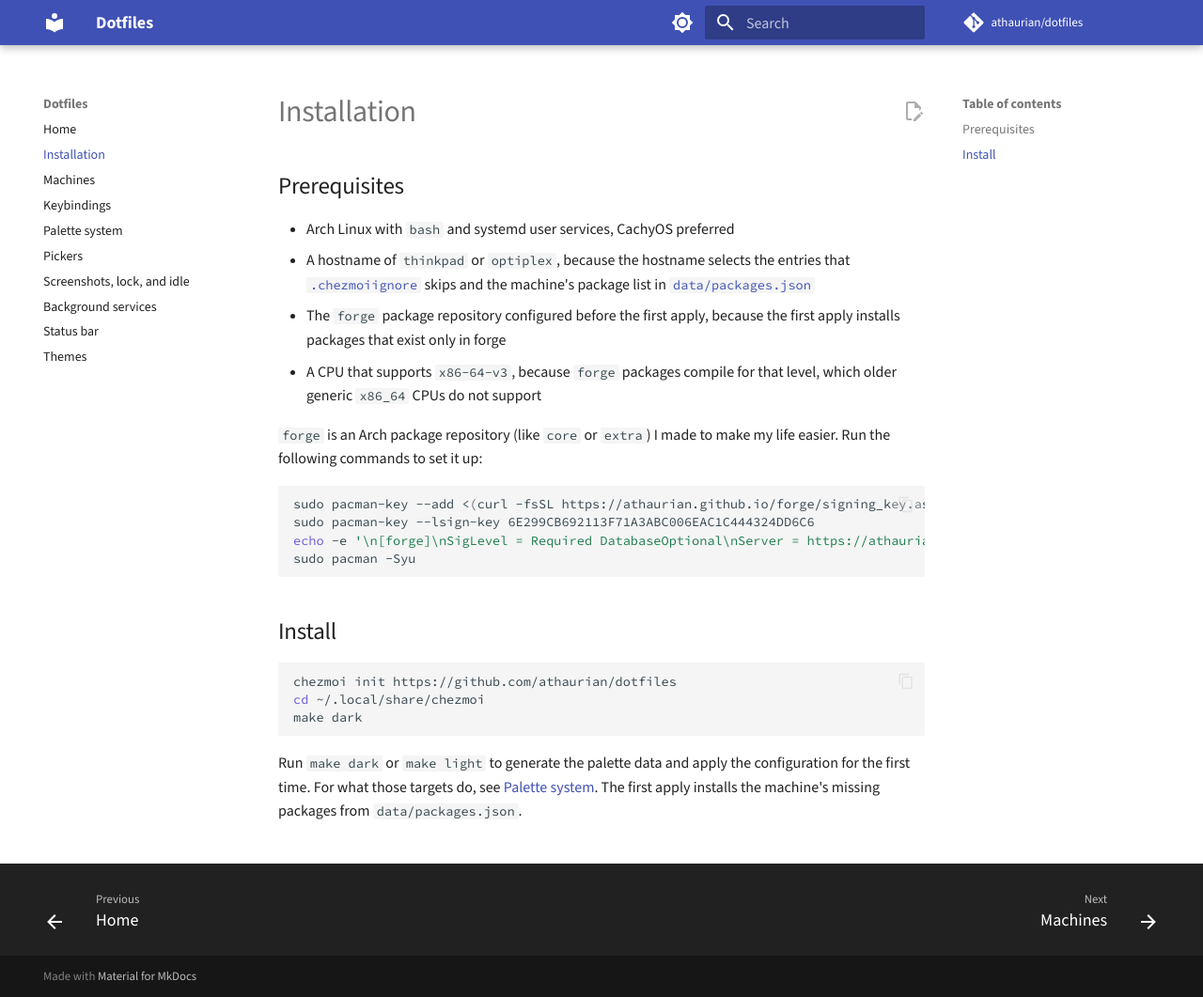
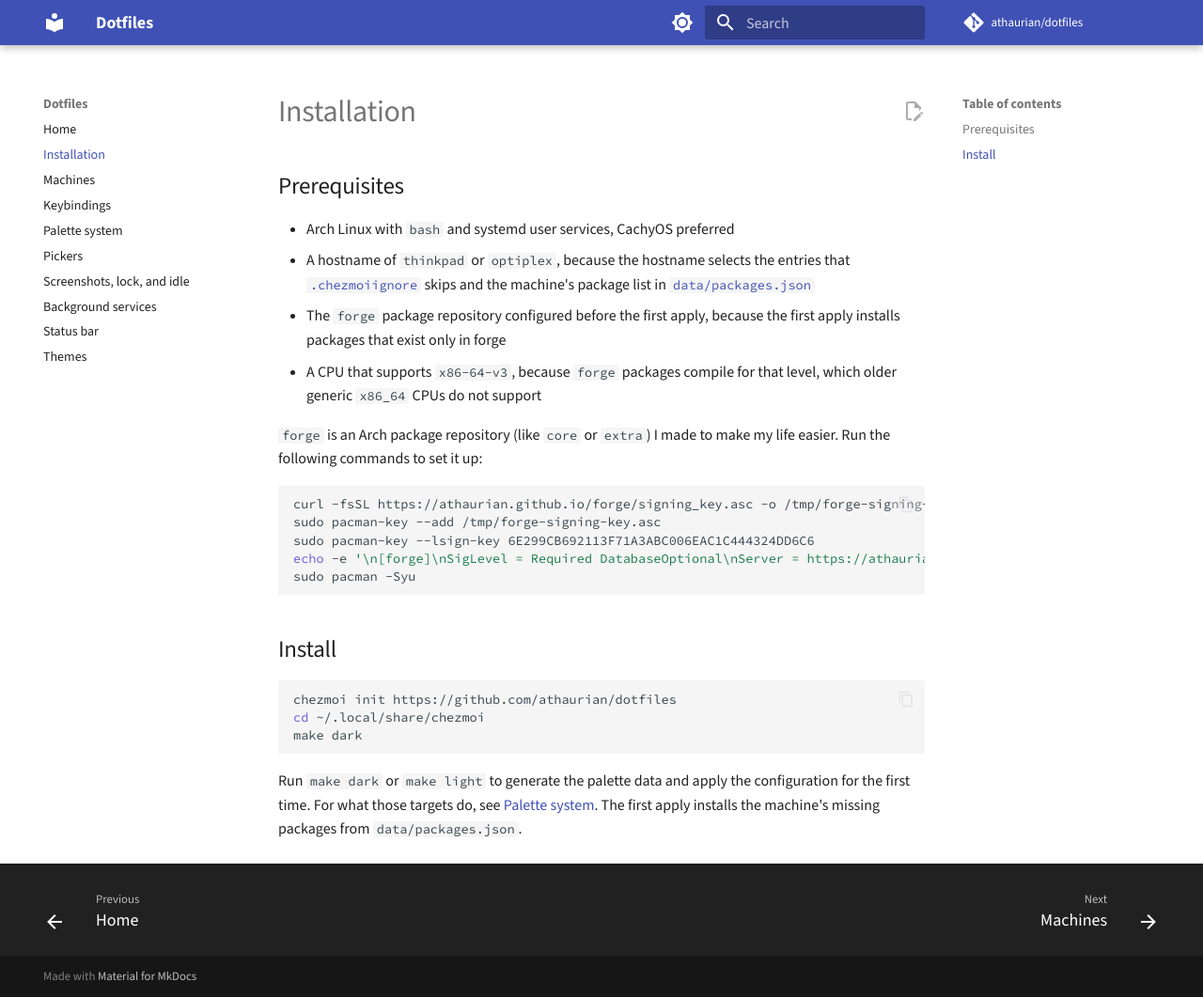
Before and after one commit to athaurian/dotfiles, an MkDocs documentation site: the page built from docs/installation.md, in a window 1280 px wide and 1061 px high. Shown: the whole window at 94% size. Built offline with MkDocs 1.6.1 and Material for MkDocs 9.7.7, drawn with Linux system fonts in a browser that asks for light colours; comment, search, counter and statistics services are not loaded.

Commit message:
fix: stage the signing key in a temporary file

````diff
--- a/docs/installation.md
+++ b/docs/installation.md
@@ -17,7 +17,8 @@
 life easier. Run the following commands to set it up:
 
 ```sh
-sudo pacman-key --add <(curl -fsSL https://athaurian.github.io/forge/signing_key.asc)
+curl -fsSL https://athaurian.github.io/forge/signing_key.asc -o /tmp/forge-signing-key.asc
+sudo pacman-key --add /tmp/forge-signing-key.asc
 sudo pacman-key --lsign-key 6E299CB692113F71A3ABC006EAC1C444324DD6C6
 echo -e '\n[forge]\nSigLevel = Required DatabaseOptional\nServer = https://athaurian.github.io/forge' | sudo tee -a /etc/pacman.conf
 sudo pacman -Syu
````
Also changed, not shown: 1 other file.
